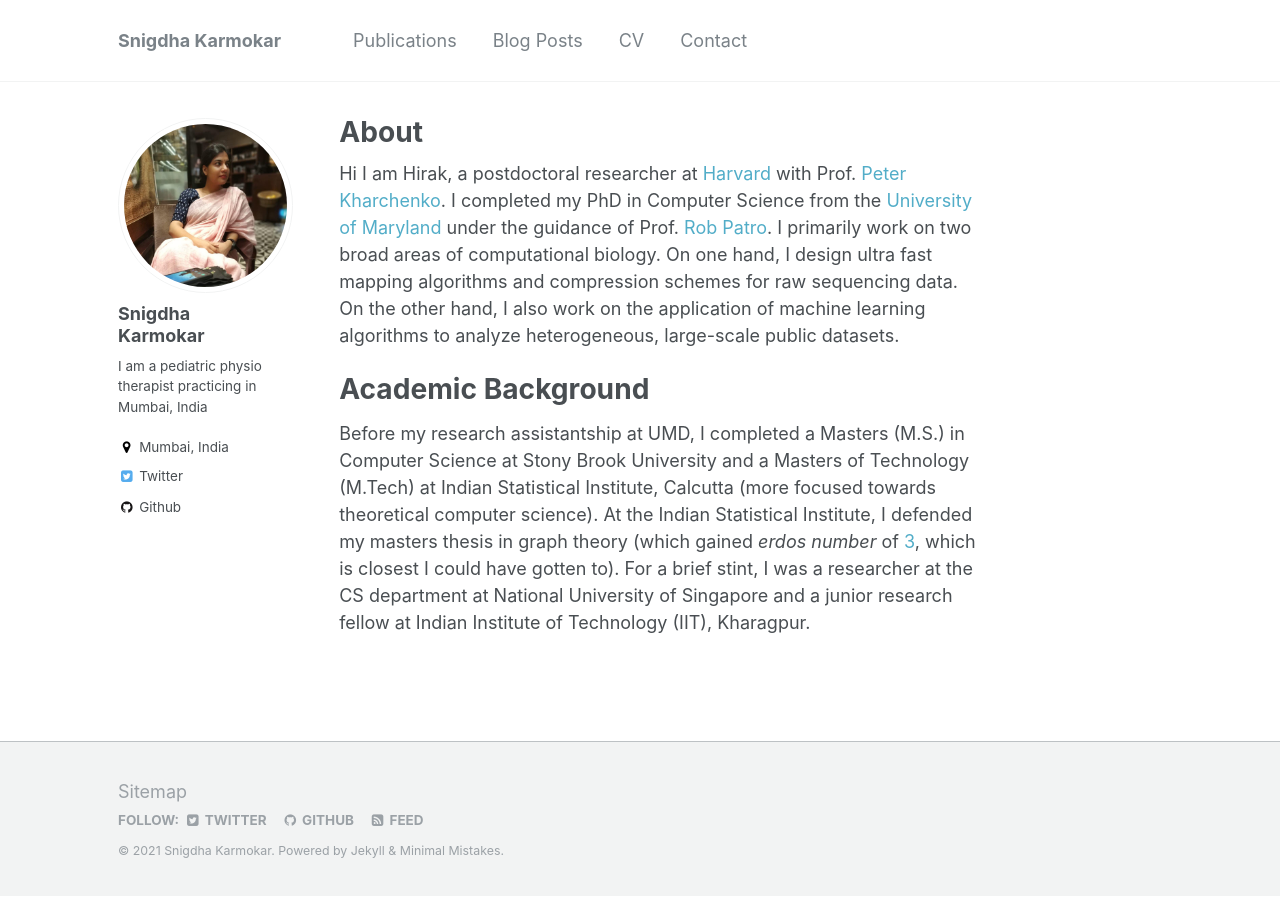
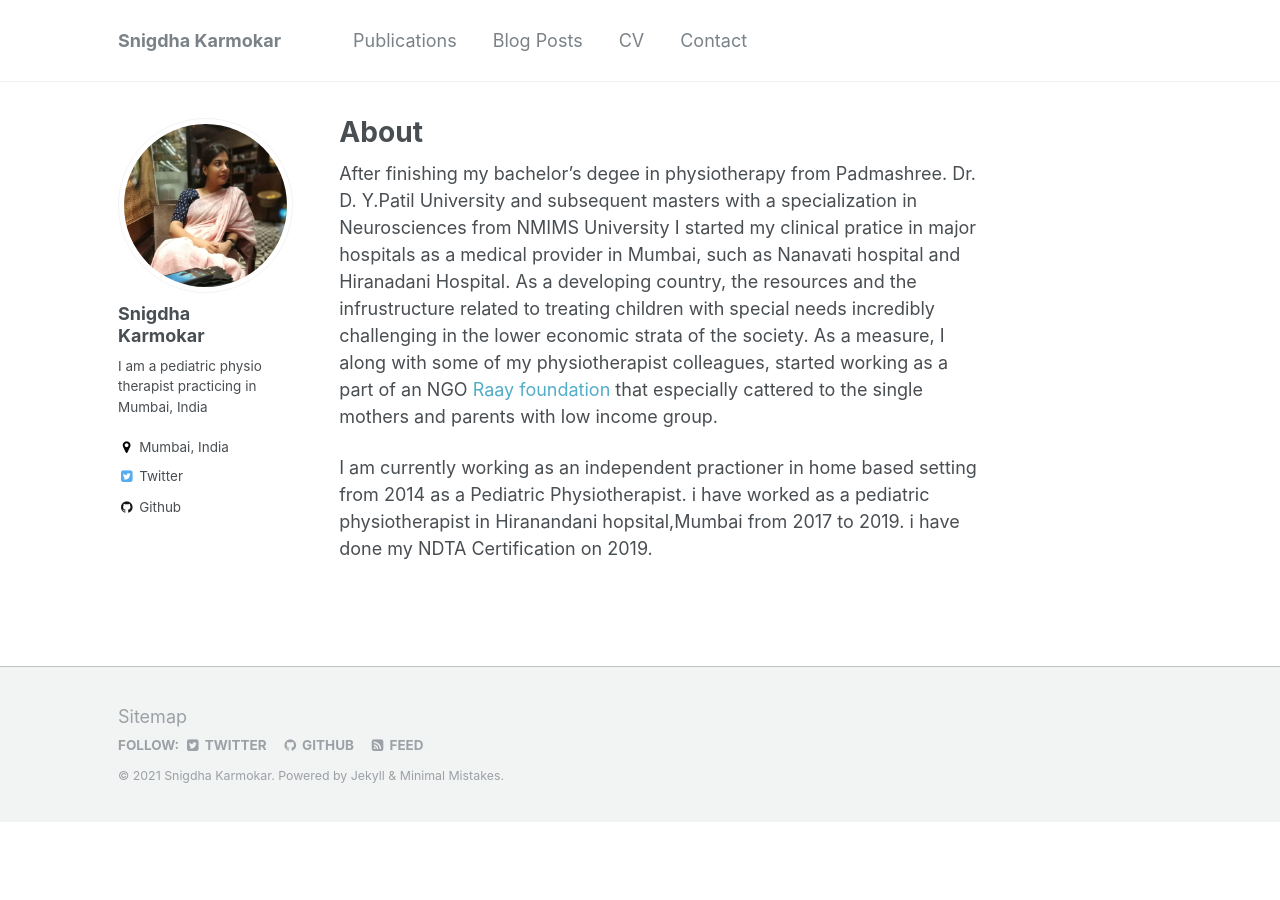
Before and after one commit to snigdhakarmokar/snigdhakarmokar.github.io, a Jekyll site: the page built from _pages/about.md, in a window 1280 px wide. Built offline with Jekyll 4.4.1, drawn with Linux system fonts in a browser that asks for light colours.

Commit message:
comments

```diff
--- a/_pages/about.md
+++ b/_pages/about.md
@@ -10,8 +10,6 @@ redirect_from:
 
 {% include base_path %}
 
-Hi I am Hirak, a postdoctoral researcher at [Harvard](https://hms.harvard.edu)  with Prof. [Peter Kharchenko](https://dbmi.hms.harvard.edu/people/peter-kharchenko).  I completed my PhD in Computer Science from the [University of Maryland](www.cs.umd.edu) under the guidance of Prof. [Rob Patro](http://www.robpatro.com/). I primarily work on two broad areas of computational biology. On one hand, I design ultra fast mapping algorithms and compression schemes for raw sequencing data. On the other hand, I also work on the application of machine learning algorithms to analyze heterogeneous, large-scale public datasets.
+After finishing my bachelor's degee in physiotherapy from Padmashree. Dr. D. Y.Patil University and subsequent masters with a specialization in Neurosciences from NMIMS University I started my clinical pratice in major hospitals as a medical provider in Mumbai, such as Nanavati hospital and Hiranadani Hospital. As a developing country, the resources and the infrustructure related to treating children with special needs incredibly challenging in the lower economic strata of the society. As a measure, I along with some of my physiotherapist colleagues, started working as a part of an NGO [Raay foundation](https://raayfoundation.com/) that especially cattered to the single mothers and parents with low income group.
 
-Academic Background
-======
-Before my research assistantship at UMD, I completed a Masters (M.S.) in Computer Science at Stony Brook University and a Masters of Technology (M.Tech) at Indian Statistical Institute, Calcutta (more focused towards theoretical computer science).  At the Indian Statistical Institute, I defended my masters thesis in graph theory (which gained *erdos number* of [3](images/erdos.png), which is closest I could have gotten to). For a brief stint, I was a researcher at the CS department at National University of Singapore and a junior research fellow at Indian Institute of Technology (IIT), Kharagpur.
+I am currently working as an independent practioner in home based setting from 2014 as  a Pediatric Physiotherapist. i have worked as a pediatric physiotherapist in Hiranandani hopsital,Mumbai from 2017 to 2019. i have done my NDTA Certification on 2019.
```
